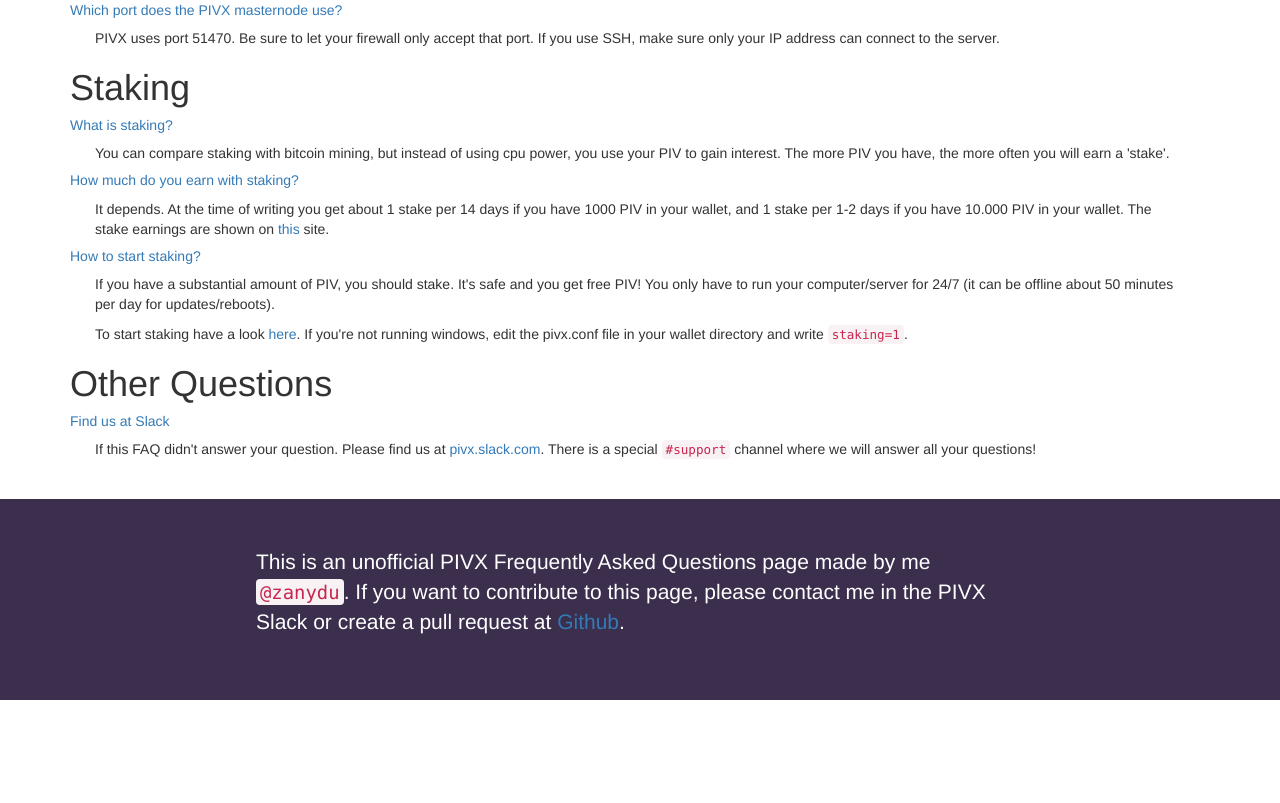
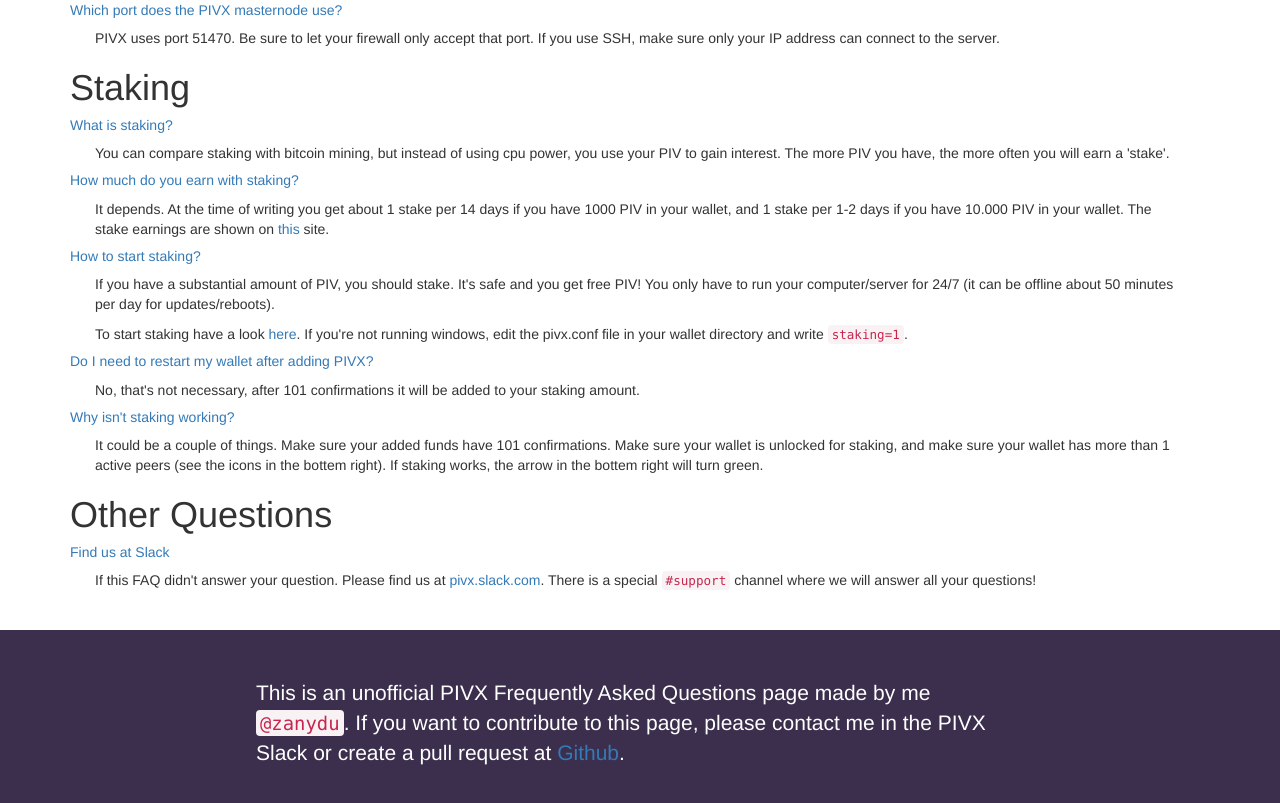
Before and after one commit to pivx-faq/pivx-faq, a plain HTML site: page index.htm in a window 1280 px wide. Shown: the part 1811-2614 px from the top of the page. Before the commit the page ends 2511 px from the top, so only its background shows below. Drawn offline with nearby package versions, Linux system fonts and the light colour scheme.

Commit message:
Update index.htm

```diff
--- a/index.htm
+++ b/index.htm
@@ -174,6 +174,16 @@
         windows, edit the pivx.conf file in your wallet directory and write <code>staking=1</code>.
     </p>
 
+    <a href="#do-i-need-to-restart-my-wallet-after-adding-pivx" name="do-i-need-to-restart-my-wallet-after-adding-pivx"><h5>Do I need to restart my wallet after adding PIVX?</h5></a>
+    <p class="answer">
+        No, that's not necessary, after 101 confirmations it will be added to your staking amount.
+    </p>
+
+    <a href="#why-isnt-staking-working" name="why-isnt-staking-working"><h5>Why isn't staking working?</h5></a>
+    <p class="answer">
+        It could be a couple of things. Make sure your added funds have 101 confirmations. Make sure your wallet is unlocked for staking, and make sure your wallet has more than 1 active peers (see the icons in the bottem right). If staking works, the arrow in the bottem right will turn green.
+    </p>
+
     <h1>Other Questions</h1>
     <a href="#find-us-at-slack" name="find-us-at-slack"><h5>Find us at Slack</h5></a>
     <p class="answer">
```
